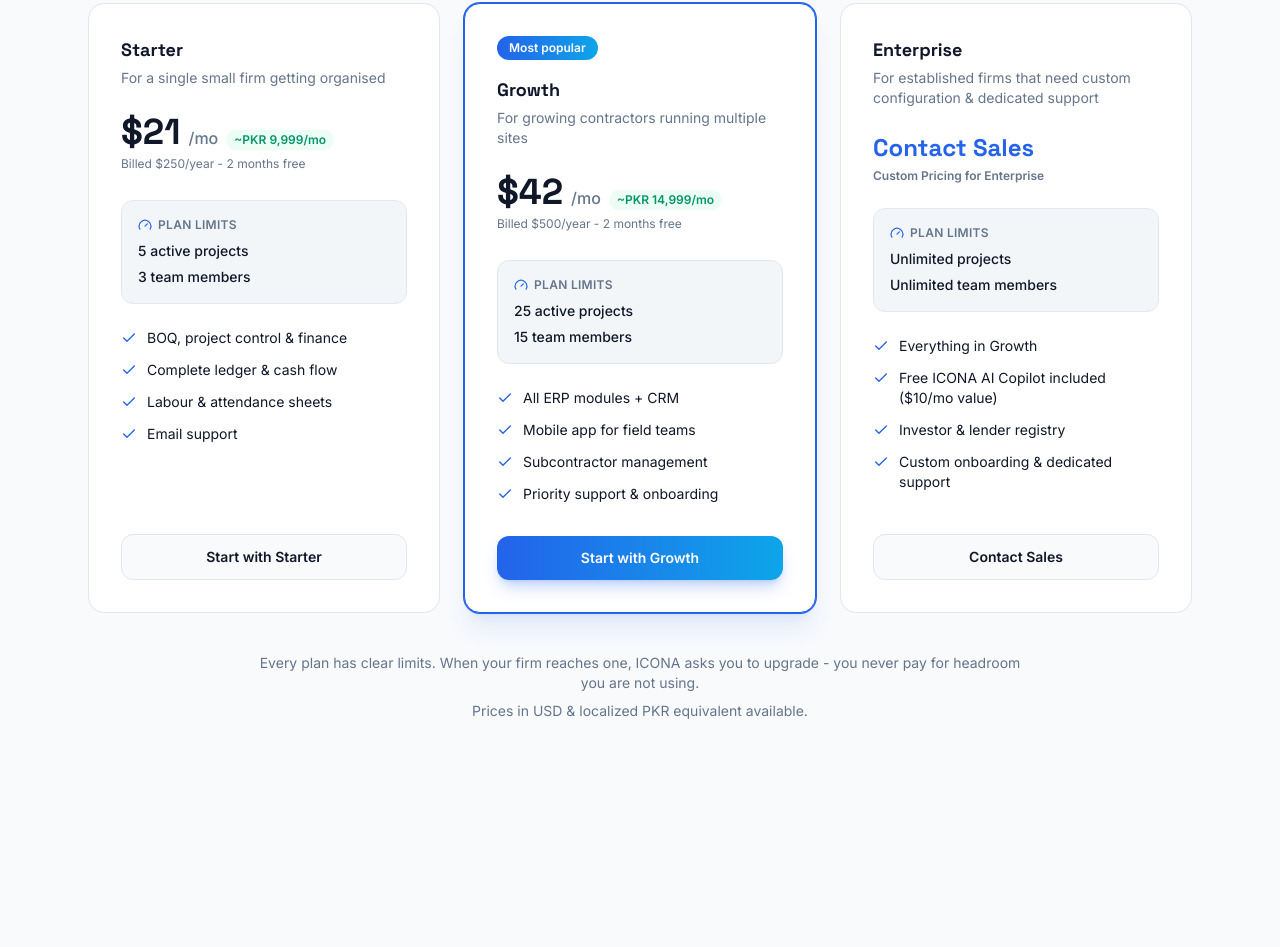
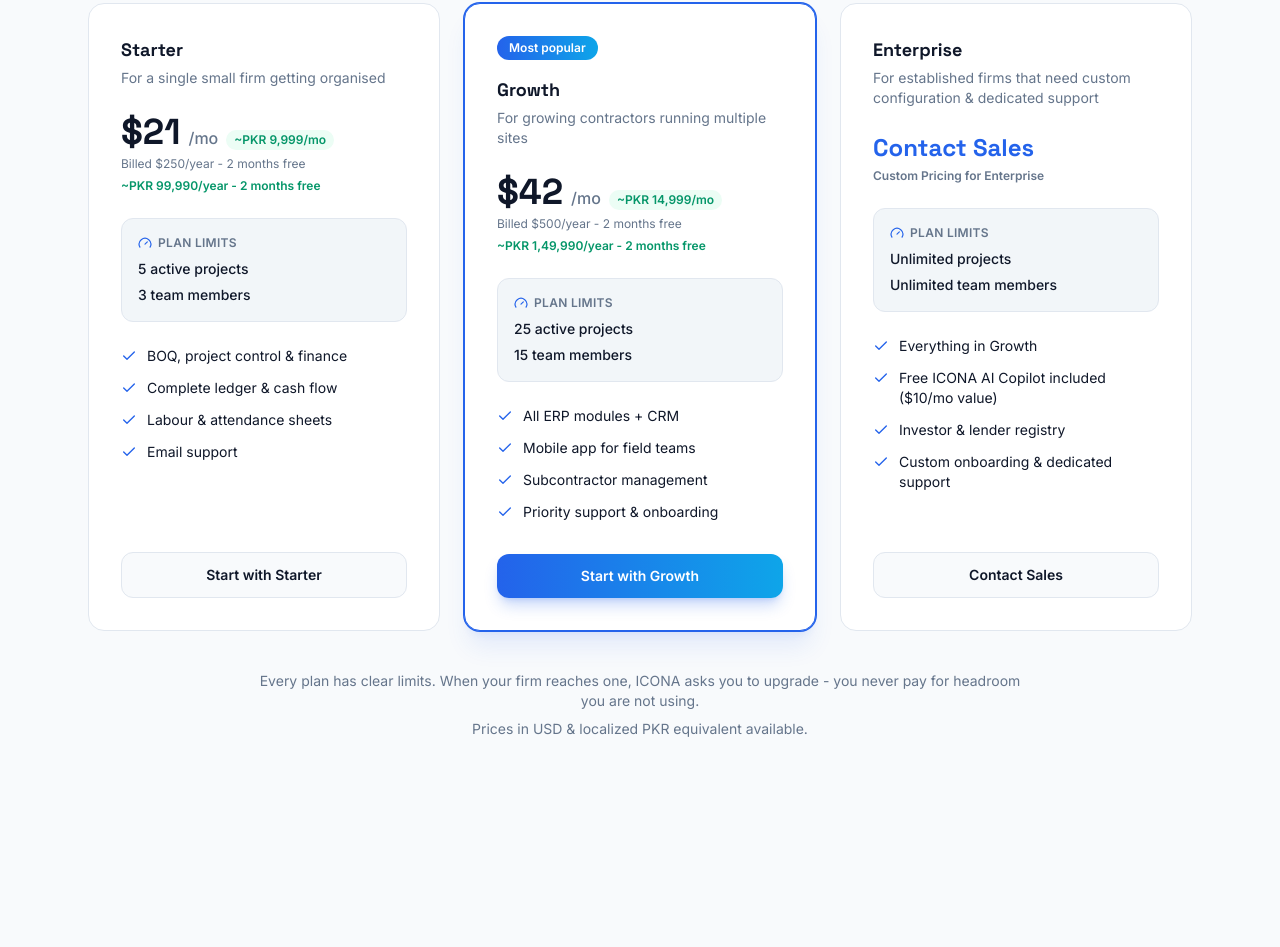
Before and after one commit to MuhammadAbbasi/icona, a Next.js app: page / in a window 1280 px wide. Shown: the part 6543-7490 px from the top of the page. Built offline with nearby package versions, Linux system fonts and the light colour scheme.

Commit message:
Apply 2 months free PKR annual discount on pricing cards

```diff
--- a/src/components/website/Pricing.jsx
+++ b/src/components/website/Pricing.jsx
@@ -82,6 +82,11 @@
                       <p className="mt-1 h-5 text-xs text-muted-foreground">
                         {annual ? `Billed $${annualPrice(tier.monthly)}/year - ${billing.annualMonthsFree} months free` : 'Billed monthly, cancel anytime'}
                       </p>
+                      {annual && tier.annualPkr && (
+                        <p className="mt-0.5 text-xs font-semibold text-emerald-600 dark:text-emerald-400">
+                          ~PKR {tier.annualPkr}/year - 2 months free
+                        </p>
+                      )}
                     </>
                   )}
                 </div>
--- a/src/config.js
+++ b/src/config.js
@@ -125,6 +125,7 @@
       name: 'Starter',
       monthly: 25,
       monthlyPkr: '9,999',
+      annualPkr: '99,990',
       tagline: 'For a single small firm getting organised',
       limits: ['5 active projects', '3 team members'],
       features: ['BOQ, project control & finance', 'Complete ledger & cash flow', 'Labour & attendance sheets', 'Email support'],
@@ -136,6 +137,7 @@
       name: 'Growth',
       monthly: 50,
       monthlyPkr: '14,999',
+      annualPkr: '1,49,990',
       tagline: 'For growing contractors running multiple sites',
       limits: ['25 active projects', '15 team members'],
       features: [
```
